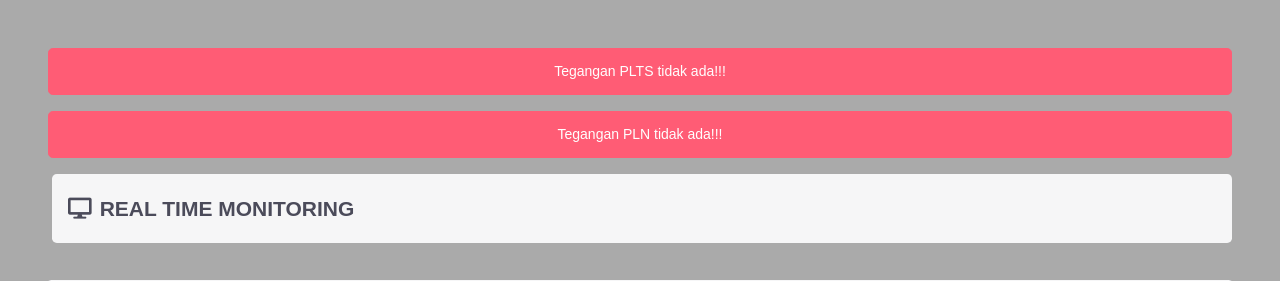
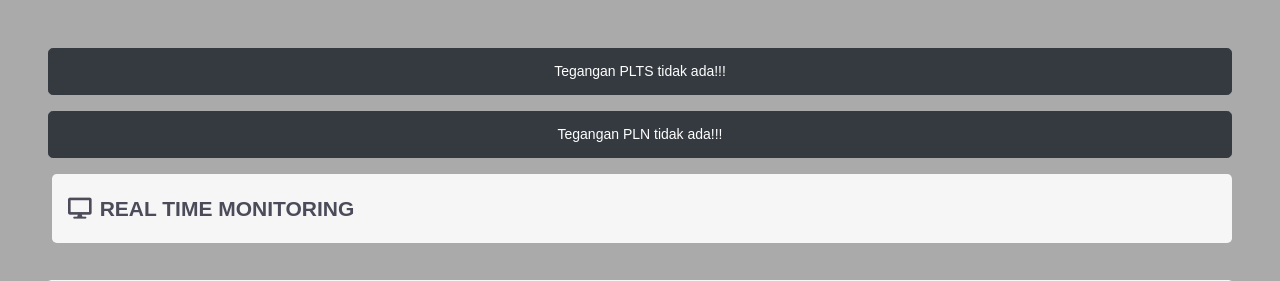
Before and after one commit to bagasabiyu/photovoltaic-ats, a PHP site: page /monitoring.php in a window 1280 px wide. Shown: the part 53-334 px from the top of the page. Run offline with PHP 8.4, Linux system fonts and the light colour scheme; data comes from the database, SQL or seed files in the repository; some libraries are stand-ins or nearby versions.

Commit message:
ubah tampilan

```diff
--- a/monitoring.php
+++ b/monitoring.php
@@ -59,11 +59,11 @@
 
           <!-- ISI DASHBOARD -->
           <div class="col-md-20 mt-0 p-5 pt-3" style="background-color:#AAAAAA;">
-              <div id="voltatsalert" class="alert text-center alert-danger" role="alert" style="display: none;">
+              <div id="voltatsalert" class="alert text-center alert-dark" role="alert" style="display: none;">
                   Tegangan PLTS tidak ada!!!
                 </div>
 
-                <div id="voltplnalert" class="alert text-center alert-danger" role="alert" style="display: none;">
+                <div id="voltplnalert" class="alert text-center alert-dark" role="alert" style="display: none;">
                   Tegangan PLN tidak ada!!!
                 </div>
             <ol class="breadcrumb ml-1">
```
